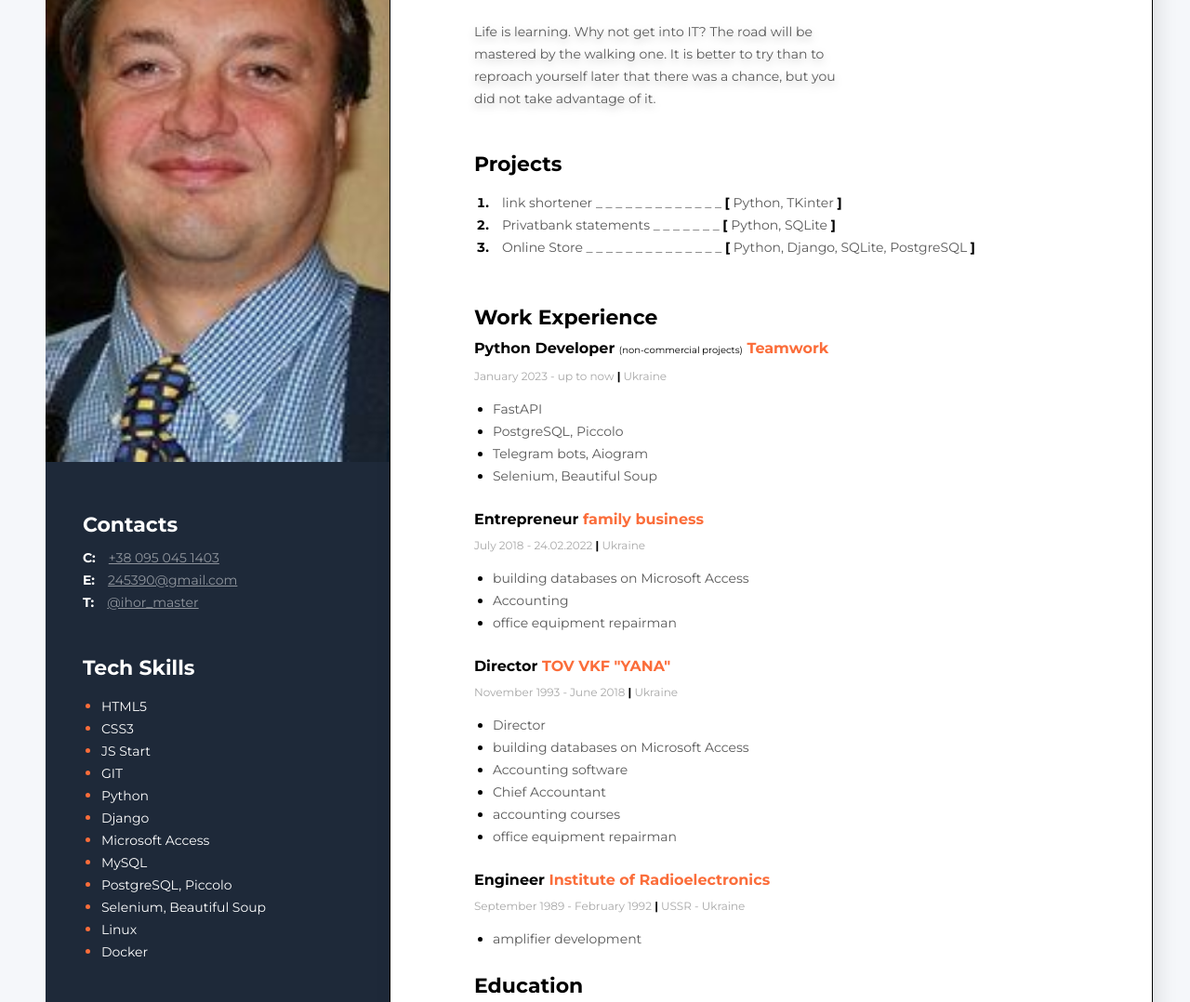
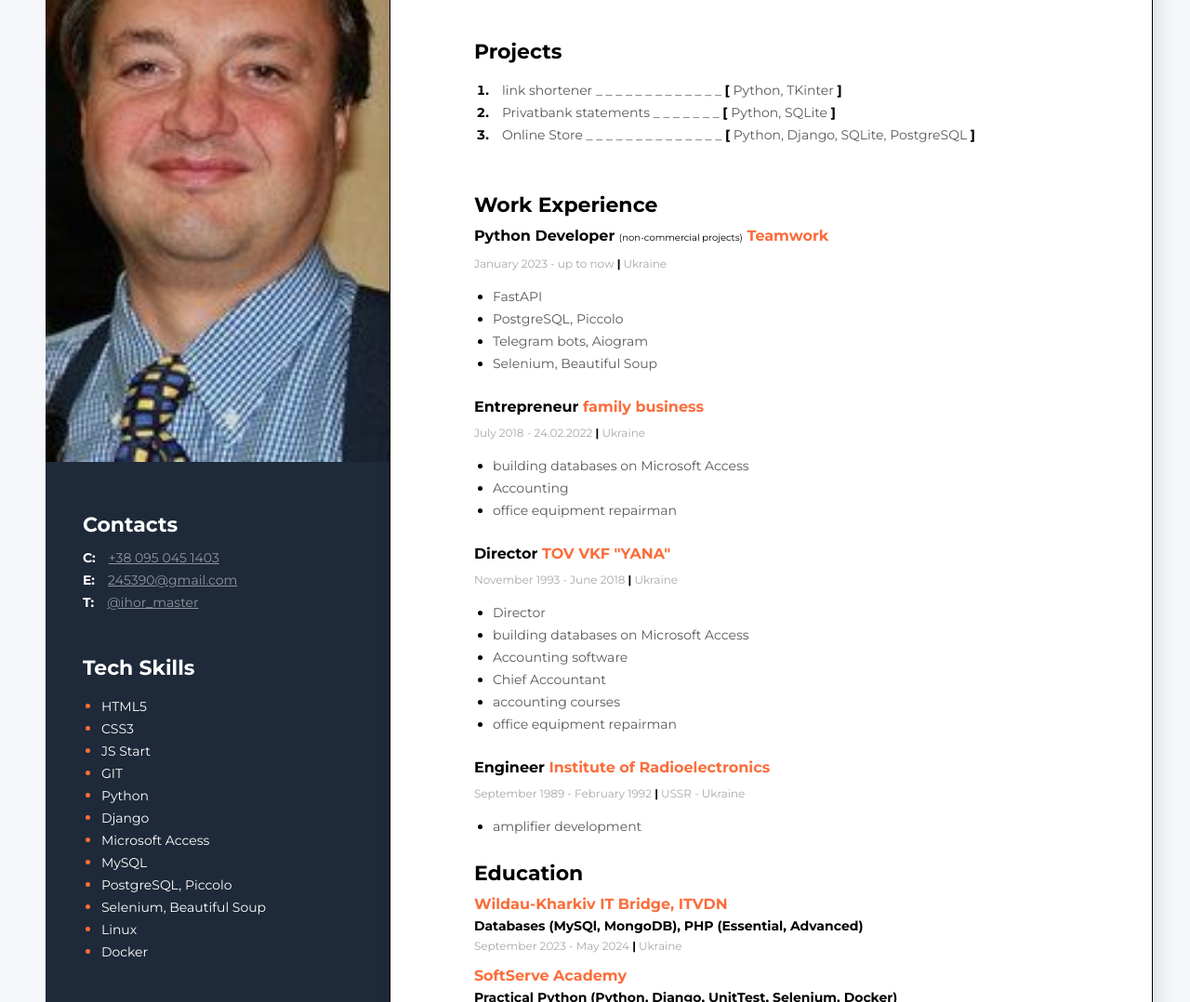
Before and after one commit to IgYa/Resume, a plain HTML site: page index.html in a window 1280 px wide. Shown: the part 174-1252 px from the top of the page at 93% size. Drawn offline with Linux system fonts and the light colour scheme.

Commit message:
add Education - Wildau-Kharkiv IT Bridge, ITVDN

```diff
--- a/index.html
+++ b/index.html
@@ -20,11 +20,11 @@
         <div class="about">
             <h5 class="about-position">BackEnd Developer</h5>
             <h1 class="about-name">Ihor Yakunin</h1>
-            <p class="about-txt">
-Life is learning.
-Why not get into IT?
-The road will be mastered by the walking one.
-It is better to try than to reproach yourself later that there was a chance, but you did not take advantage of it. </p>
+<!--            <p class="about-txt">-->
+<!--Life is learning.-->
+<!--Why not get into IT?-->
+<!--The road will be mastered by the walking one.-->
+<!--It is better to try than to reproach yourself later that there was a chance, but you did not take advantage of it. </p>-->
 
         </div>
         <!-- Projects -->
@@ -105,6 +105,9 @@ It is better to try than to reproach yourself later that there was a chance, but
         <!-- Education -->
         <div class="education">
             <h3 class="title">Education</h3>
+            <h4 class="education-univer">Wildau-Kharkiv IT Bridge, ITVDN</h4>
+            <h5 class="education-item">Databases (MySQl, MongoDB), PHP (Essential, Advanced)</h5>
+            <p class="period-ed">September 2023 - May 2024 <span class="period-line">|</span> Ukraine</p>
             <h4 class="education-univer">SoftServe Academy</h4>
             <h5 class="education-item">Practical Python (Python, Django, UnitTest, Selenium, Docker)</h5>
             <p class="period-ed">May 2023 - July 2023 <span class="period-line">|</span> Ukraine</p>
```
